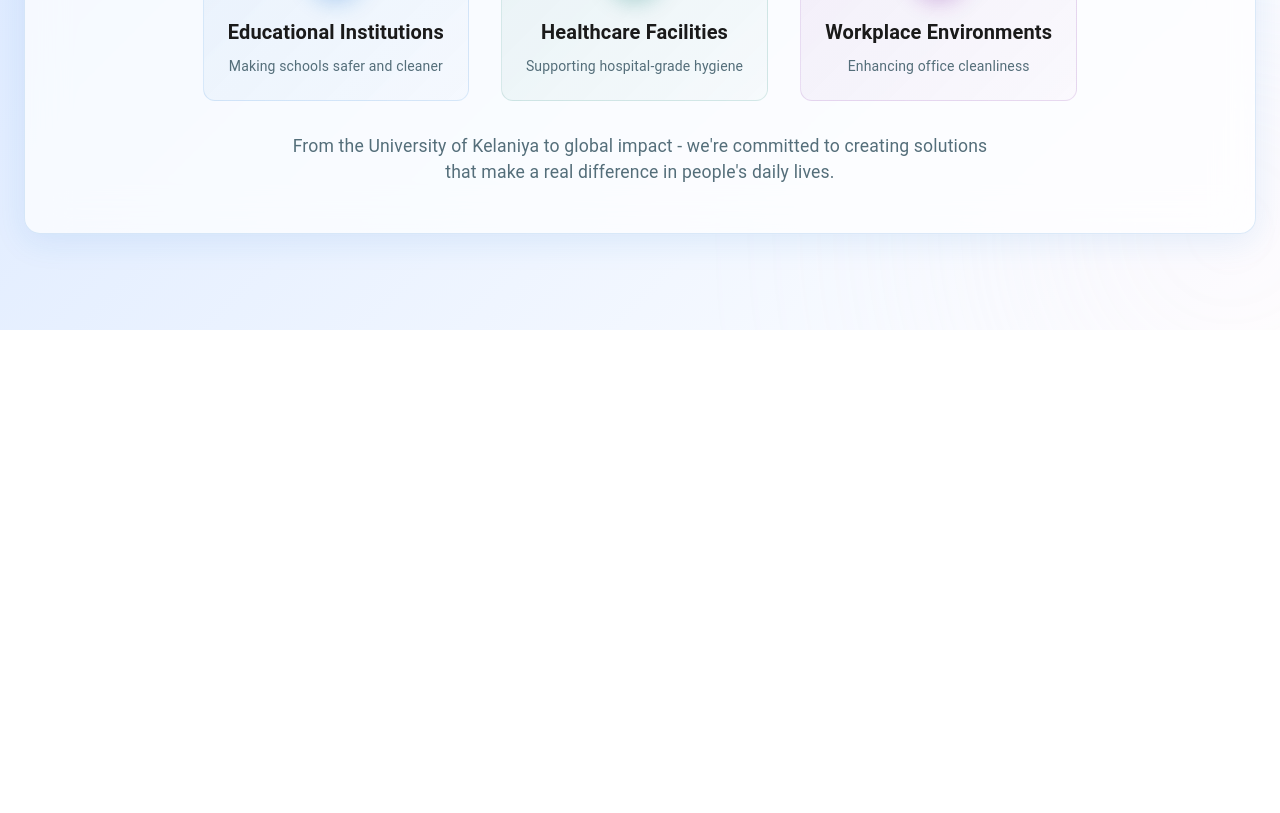
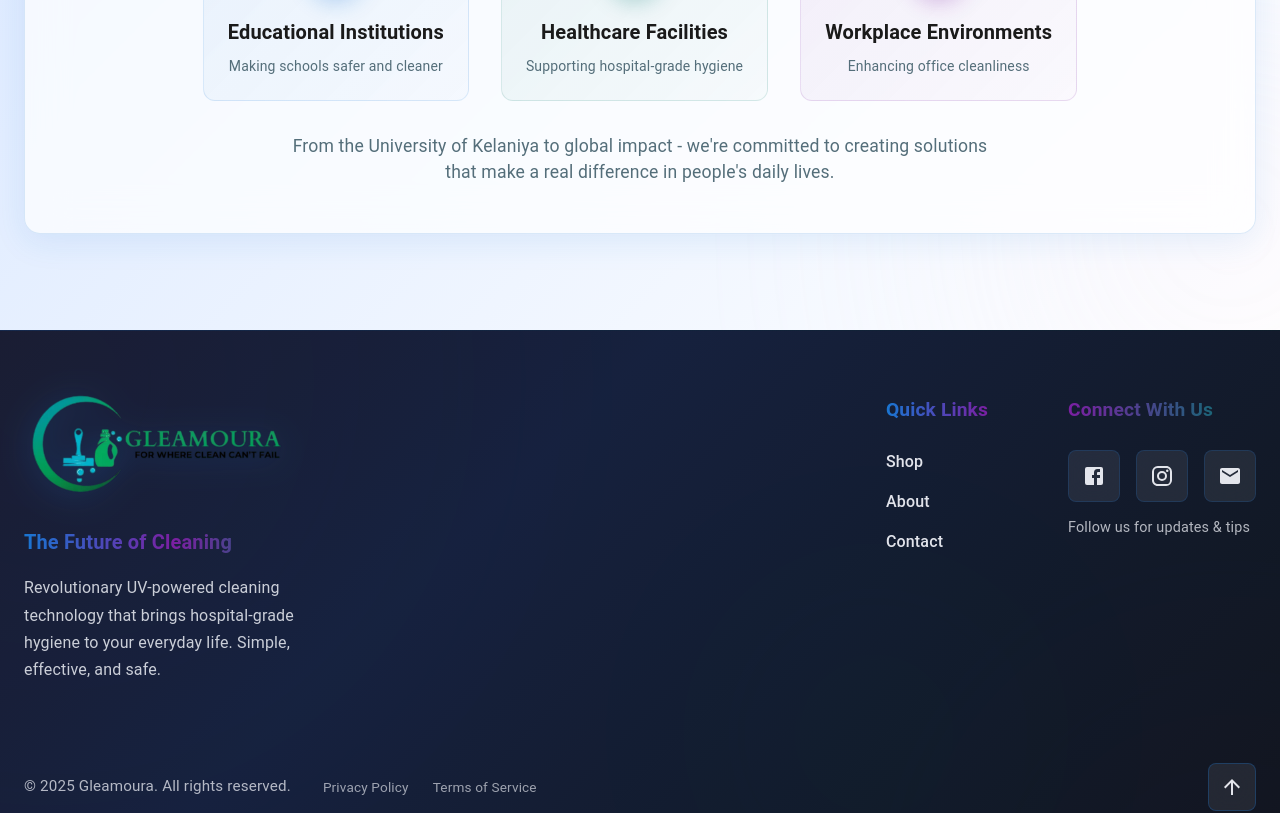
Before and after one commit to akilapilapitiya/Gleamoura, a React (Vite) app: page /about in a window 1280 px wide. Shown: the part 2140-2953 px from the top of the page. Before the commit the page ends 2470 px from the top, so only its background shows below. Built offline with nearby package versions, Linux system fonts and the light colour scheme.

Commit message:
fix: Unfied Footers across pages

```diff
--- a/src/pages/About.jsx
+++ b/src/pages/About.jsx
@@ -22,6 +22,7 @@ import {
   ArrowBack,
 } from "@mui/icons-material";
 import { motion } from "framer-motion";
+import Footer from "../components/Footer";
 
 const values = [
   {
@@ -73,7 +74,8 @@ const About = () => {
   };
 
   return (
-    <Box
+    <div className="container">
+        <Box
       sx={{
         position: "relative",
         background: "linear-gradient(135deg, #f8faff 0%, #e8f2ff 25%, #dae8ff 50%, #ffffff 100%)",
@@ -609,6 +611,9 @@ const About = () => {
         </motion.div>
       </Container>
     </Box>
+    <Footer />
+    </div>
+
   );
 };
 
--- a/src/pages/Contact.jsx
+++ b/src/pages/Contact.jsx
@@ -26,6 +26,7 @@ import {
   YouTube,
 } from "@mui/icons-material";
 import { motion } from "framer-motion";
+import Footer from "../components/Footer";
 
 const contactInfo = [
   {
@@ -102,7 +103,8 @@ const Contact = () => {
   };
 
   return (
-    <Box
+    <div className="container">
+        <Box
       sx={{
         position: "relative",
         background: "linear-gradient(135deg, #f8faff 0%, #e8f2ff 25%, #dae8ff 50%, #ffffff 100%)",
@@ -652,6 +654,8 @@ const Contact = () => {
         </Grid>
       </Container>
     </Box>
+    <Footer />
+    </div>
   );
 };
 
```
